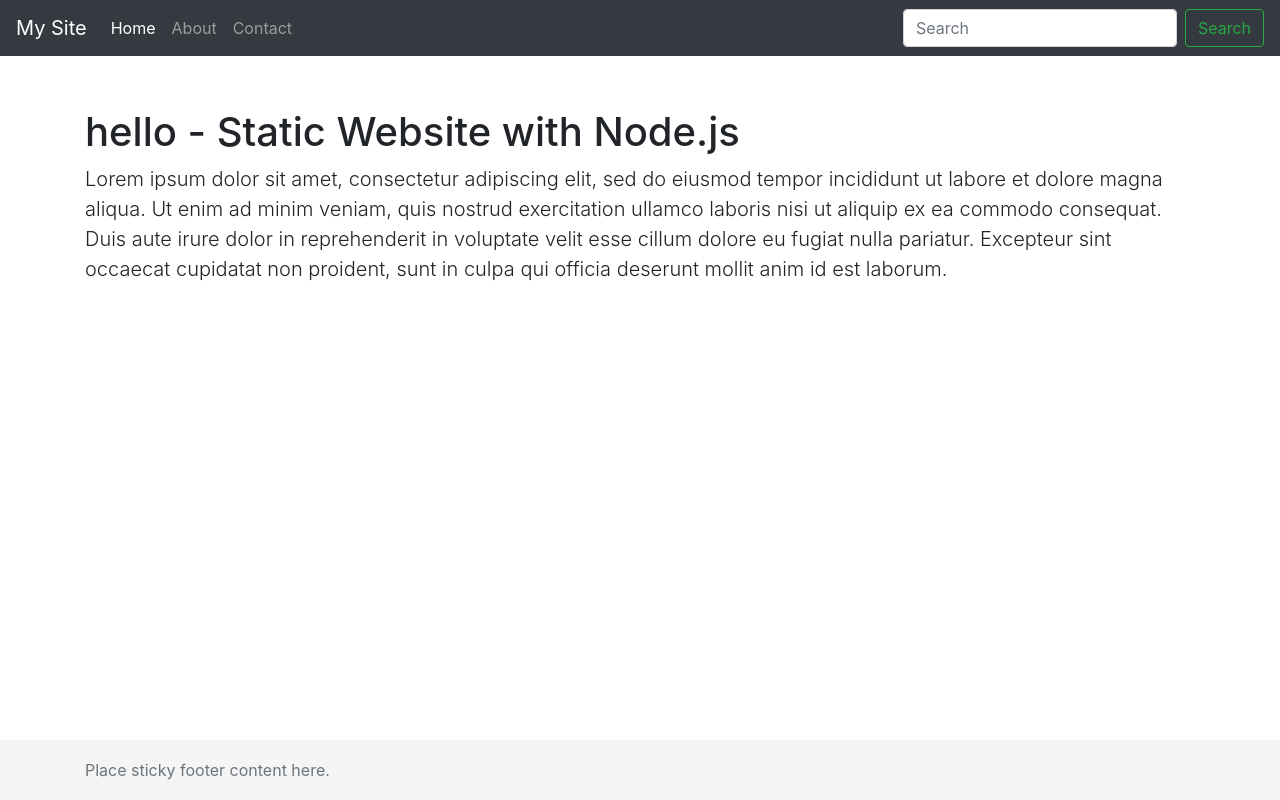
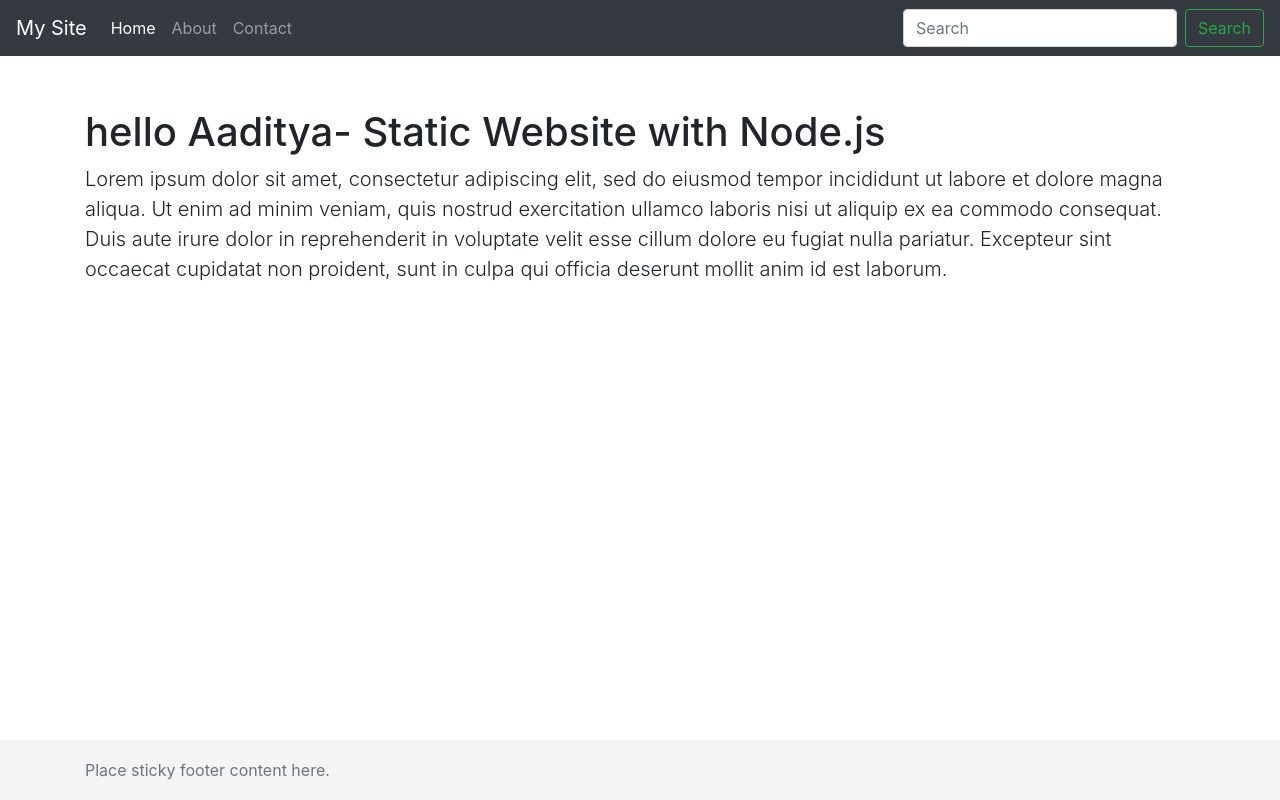
Before and after one commit to aadi308/nodejs-test-app-aws-docker, a website: page public/index.html in a window 1280 px wide. Drawn offline with nearby package versions, Linux system fonts and the light colour scheme.

Commit message:
edit html

```diff
--- a/public/index.html
+++ b/public/index.html
@@ -42,7 +42,7 @@
 
     <!-- Begin page content -->
     <main role="main" class="container">
-    <h1 class="mt-5">hello - Static Website with Node.js</h1>
+    <h1 class="mt-5">hello Aaditya- Static Website with Node.js</h1>
     <p class="lead">Lorem ipsum dolor sit amet, consectetur adipiscing elit, sed do eiusmod tempor incididunt ut labore et dolore magna aliqua. Ut enim ad minim veniam, quis nostrud exercitation ullamco laboris nisi ut aliquip ex ea commodo consequat. Duis aute irure dolor in reprehenderit in voluptate velit esse cillum dolore eu fugiat nulla pariatur. Excepteur sint occaecat cupidatat non proident, sunt in culpa qui officia deserunt mollit anim id est laborum.</p>
     </main>
 
```
